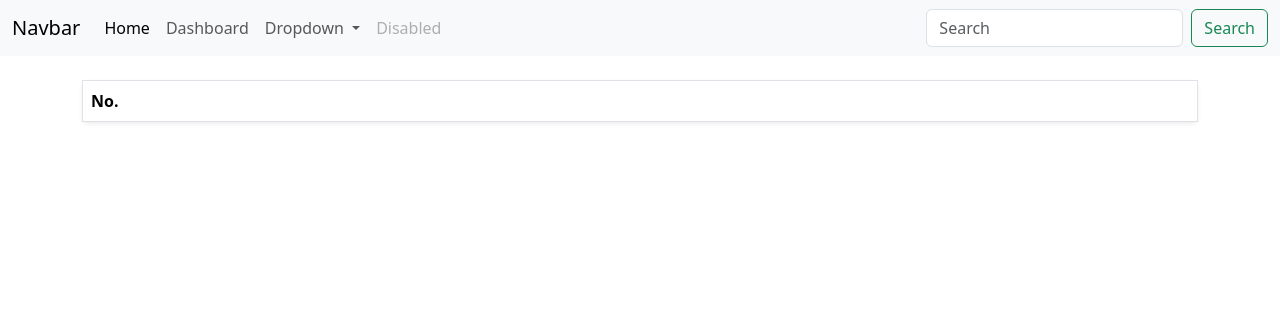
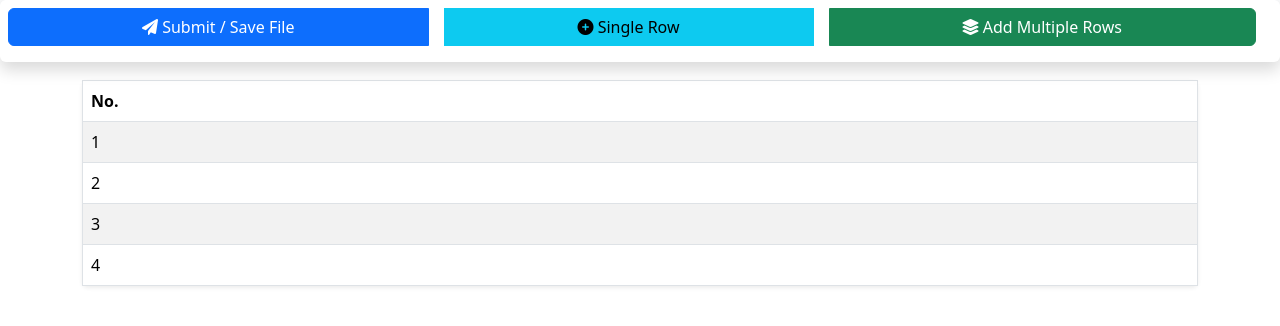
Before and after one commit to Ardhweb/finkeans, a Django app: page /club/194/insert-databook/ in a window 1280 px wide. Shown: the top 326 px of the page. Run offline with Django 4.2, Linux system fonts and the light colour scheme; data comes from the database, SQL or seed files in the repository; both versions use the stored data as it was after the commit; lists and menus that the app fills with data are empty; some libraries are stand-ins or nearby versions.

Commit message:
today closup

```diff
--- a/club/forms.py
+++ b/club/forms.py
@@ -15,7 +15,7 @@ class EntryQueueForm(forms.ModelForm):
     class Meta:
         model = EntryQueue
         fields = ['column_title']
-        widgets ={'column_title':forms.TextInput( attrs={'class':'  border-bottom  form-control text-center  fw-semibold fs-5', 'placeholder': 'Enter your col title.'}),}
+        widgets ={'column_title':forms.TextInput( attrs={'class':'  border-bottom  form-control text-center  fw-semibold ', 'placeholder': 'Column Name'}),}
 
     #Hide For All Labels from Form
     # def __init__(self, *args, **kwargs):
@@ -33,7 +33,8 @@ class EntryValueForm(forms.ModelForm):
     class Meta:
         model = EntryValue
         fields = ['entries_value']
-        widgets ={'entries_value':forms.TextInput( attrs={'class':'  border-bottom  form-control',}),}
+        widgets ={'entries_value':forms.TextInput( attrs={'class':'border-0 bg-transparent h-100   form-control',}),}
+
     def __init__(self, *args, **kwargs):
         super(EntryValueForm, self).__init__(*args, **kwargs)
         self.fields['entries_value'].label = ""
--- a/club/views.py
+++ b/club/views.py
@@ -3,38 +3,6 @@ from django.http import HttpResponse
 from django.forms import modelformset_factory, formset_factory,inlineformset_factory
 from .forms import LedagerForm, EntryQueueForm,EntryValueForm
 from .models import RecordLedgers, EntryQueue, EntryValue
-
-
-from django.forms import modelformset_factory
-
-'''
-def create_new_record(request):
-    EntryQueueFormSet = modelformset_factory(EntryQueue, form=EntryQueueForm, extra=0, can_delete=False)
-    if request.method == 'POST':
-        ledger_form = LedagerForm(request.POST)
-        column_head_formset = EntryQueueFormSet(request.POST, queryset=EntryQueue.objects.none(), prefix='column_head_form')
-        if ledger_form.is_valid() and column_head_formset.is_valid():
-            ledger_instance = ledger_form.save()  # Save the RecordLedgers instance
-            for form in column_head_formset:
-                entry_queue = form.save(commit=False)
-                entry_queue.record_ledgers = ledger_instance  # Manually link to the RecordLedgers instance
-                entry_queue.save()
-            return redirect('club:success_record_column')
-    else:
-        ledger_form = LedagerForm()
-        column_head_formset = EntryQueueFormSet(queryset=EntryQueue.objects.none(), prefix='column_head_form')
-    return render(request, 'club/create_ledager.html', {'ledager_form': ledger_form, 'column_head_formset': column_head_formset})
-
-def add_column_head_form(request):
-    total_forms = int(request.POST.get('column_head_form-TOTAL_FORMS', 0))
-    EntryQueueFormSet = modelformset_factory(EntryQueue, form=EntryQueueForm, extra=total_forms, can_delete=False)
-    column_head_formset = EntryQueueFormSet(queryset=EntryQueue.objects.none(), prefix='column_head_form')
-    return render(request, 'club/partial_column_head_form.html', {'column_head_formset': column_head_formset, 'total_forms': total_forms})
-
-'''
-
-from django.forms.models import inlineformset_factory
-from django.shortcuts import render, redirect
 
 def create_new_record(request):
     EntryQueueFormSet = inlineformset_factory(
@@ -69,9 +37,38 @@ def add_column_head_form(request):
 
 
 def insert_databook(request, id):
+    # Get related EntryQueue instances (these are the "columns")
     related_column_names = EntryQueue.objects.filter(record_ledgers__id=id)
-    context = {'related_column_names':related_column_names,}
-    return render(request ,"club/book/edit_book.html", context)
+    total_related_columns = related_column_names.count()
+
+    # Create the formset factory for EntryValue forms (these are the "rows")
+    formset = inlineformset_factory(EntryQueue, EntryValue, form=EntryValueForm, extra=4, fk_name="column", can_delete=False)
+
+    if request.method == 'POST':
+        # Create and bind formset with POST data
+        formset_instance = formset(request.POST)
+
+        # Assign each form in the formset to its respective EntryQueue column
+        for i, form in enumerate(formset_instance):
+            # Ensure we link each form to the correct EntryQueue (column)
+            form.instance.column = related_column_names[i]  # Link form to the appropriate column
+
+        if formset_instance.is_valid():
+            formset_instance.save()  # Save all valid forms (rows)
+
+        return redirect('club:success_record_column')
+
+    else:
+        # Initialize empty formset for GET request, passing queryset of EntryQueue instances
+        formset_instance = formset(queryset=related_column_names)
+
+        context = {
+            'related_column_names': related_column_names,
+            'total_related_columns': total_related_columns,
+            'formset': formset_instance
+        }
+        return render(request, "club/book/edit_book.html", context)
+
 
 def success_record_col(request):
     last_record = RecordLedgers.objects.latest('created_at')
--- a/templates/club/book/edit_book.html
+++ b/templates/club/book/edit_book.html
@@ -2,8 +2,25 @@
 
 {% block content %}
 <div class="container">
+    <form method="POST">
+        {% csrf_token %}
+        <div class="container mt-4">
+            <div class="btn-group fixed-top bg-white p-2 shadow">
+              <button type="submit" class="btn btn-primary me-3 mb-2">
+                <i class="fas fa-paper-plane"></i> Submit / Save File
+              </button>
+              <button type="button" class="btn btn-info me-3 mb-2">
+                <i class="fas fa-plus-circle"></i> Single Row
+              </button>
+              <button type="button" class="btn btn-success me-3 mb-2">
+                <i class="fas fa-layer-group"></i> Add Multiple Rows
+              </button>
+            </div>
+          </div>
 
-    <table class="table table-bordered table-striped mt-4 table-hover  border rounded  shadow-sm p-2">
+
+
+    <table class="table-responsive table table-bordered table-striped mt-4 table-hover  border rounded  shadow-sm p-2">
         <thead>
             <tr>
                 <th scope="col" class="">No.</th>
@@ -13,9 +30,20 @@
             {% endfor %}
             </tr>
         </thead>
-        <tbody>
+        <tbody style="max-height:20px!important;"  class=" overflow-scroll">
+
+            {{ formset.management_form }}
+            {% for form in formset  %}
+             <tr>
+                <td class="">{{forloop.counter}}</td>
+                {% for columns in related_column_names  %}
+                <td class="">{{form.as_p}}</td>
+                {% endfor %}
+             </tr>
+            {% endfor %}
 
         </tbody>
     </table>
+</form>
 </div>
 {% endblock content %}
--- a/templates/club/club_dashboard.html
+++ b/templates/club/club_dashboard.html
@@ -3,6 +3,7 @@
 
 {% block content %}
 <div class="container p-3">
+    <h4>My Chart's List</h4>
 
     <table class="table table-bordered table-striped table-hover  border rounded  shadow-sm p-2">
         <thead>
--- a/templates/components/layouts/partials/navbar.html
+++ b/templates/components/layouts/partials/navbar.html
@@ -17,14 +17,14 @@
               Dropdown
             </a>
             <ul class="dropdown-menu">
-              <li><a class="dropdown-item" href="#">Action</a></li>
+              <li><a class="dropdown-item" href="{% url "club:create_new_record" %}">Create Chart</a></li>
               <li><a class="dropdown-item" href="#">Another action</a></li>
               <li><hr class="dropdown-divider"></li>
               <li><a class="dropdown-item" href="#">Something else here</a></li>
             </ul>
           </li>
           <li class="nav-item">
-            <a class="nav-link disabled" aria-disabled="true">Disabled</a>
+            <a class="nav-link " href="{% url "club:create_new_record" %}" >Create Chart</a>
           </li>
         </ul>
         <form class="d-flex" role="search">
```
Also changed, not shown: templates/club/create_ledager.html (+64 -12 lines), db.sqlite3.
